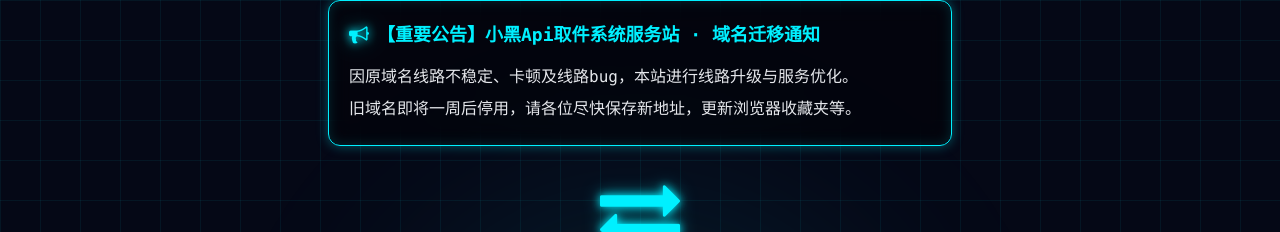
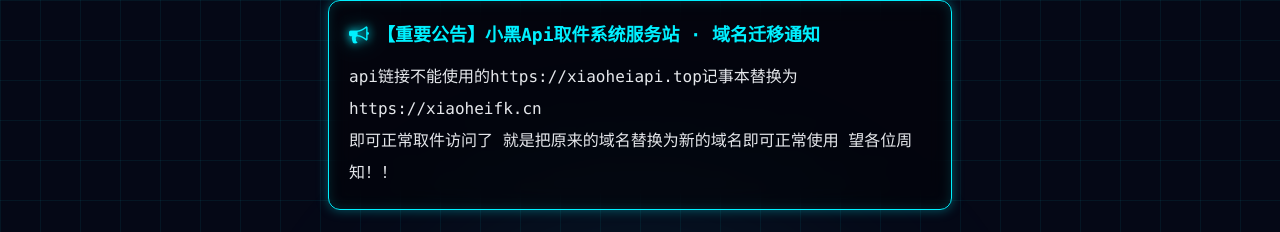
Before and after one commit to HZQDS777/api, a website: page public/404.html in a window 1280 px wide. Shown: the top 232 px of the page. Drawn offline with nearby package versions, Linux system fonts and the light colour scheme.

Commit message:
Update 404.html

```diff
--- a/public/404.html
+++ b/public/404.html
@@ -116,8 +116,8 @@
 <script>
 const newDomain = "https://xiaoheifk.cn";
 document.getElementById("new-url").innerText = newDomain;
-const noticeReason = `因原域名线路不稳定、卡顿及线路bug，本站进行线路升级与服务优化。
-旧域名即将一周后停用，请各位尽快保存新地址，更新浏览器收藏夹等。`;
+const noticeReason = `api链接不能使用的https://xiaoheiapi.top记事本替换为https://xiaoheifk.cn
+        即可正常取件访问了 就是把原来的域名替换为新的域名即可正常使用 望各位周知！！`;
 document.getElementById("notice-reason").innerText = noticeReason;
 let time = 10;
 const total = 10;
```
